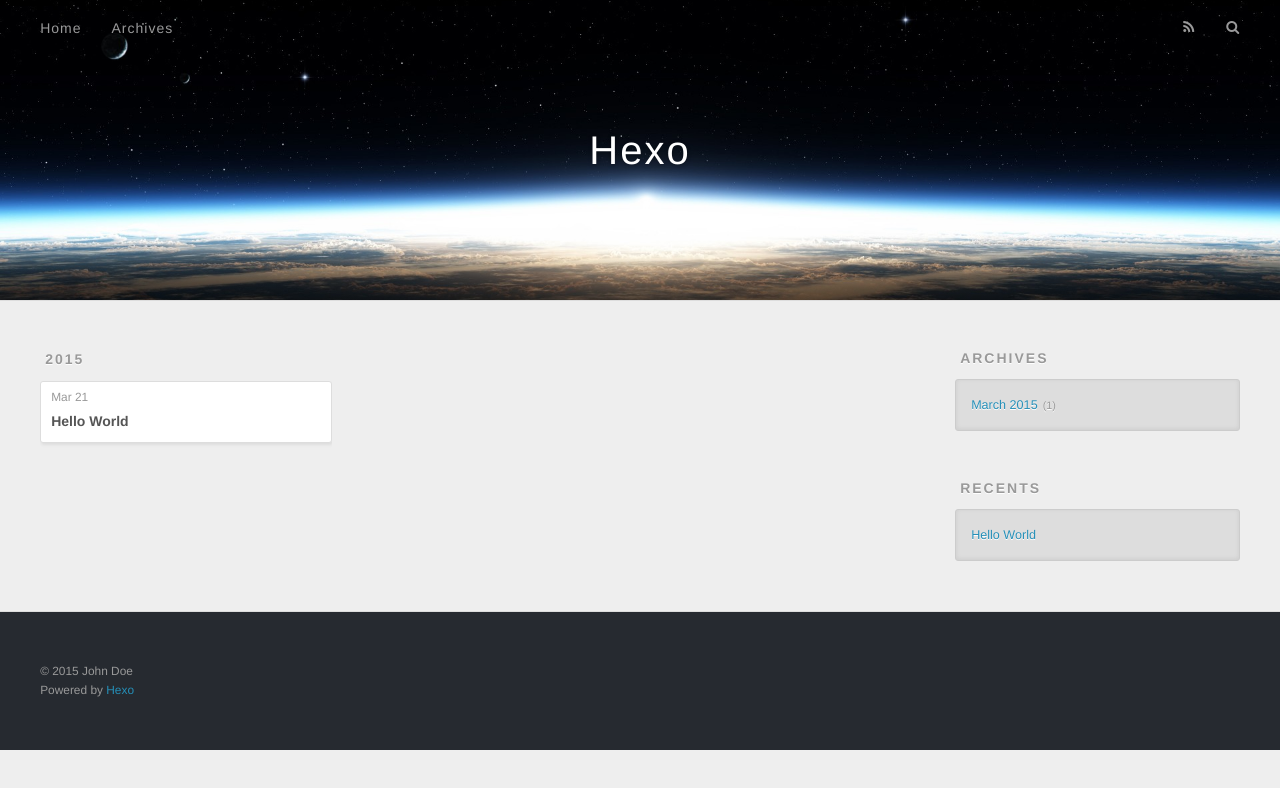
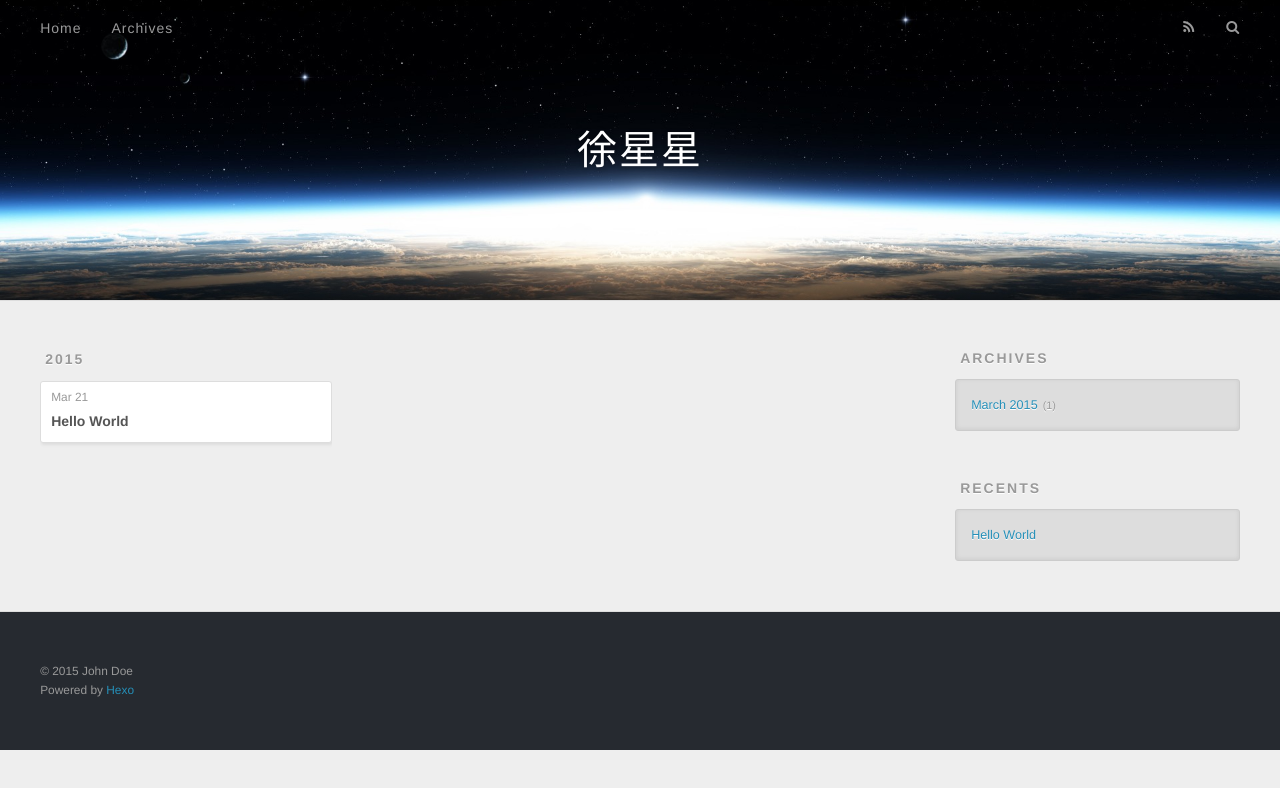
Before and after one commit to xingyuxu/xingyuxu.github.io, a plain HTML site: page archives/2015/03/index.html in a window 1280 px wide. Drawn offline with nearby package versions, Linux system fonts and the light colour scheme.

Commit message:
Site updated: 2015-03-21 14:08:33

```diff
--- a/archives/2015/03/index.html
+++ b/archives/2015/03/index.html
@@ -3,19 +3,19 @@
 <head>
   <meta charset="utf-8">
 
-  <title>Hexo</title>
+  <title>徐星星</title>
   <meta name="viewport" content="width=device-width, initial-scale=1, maximum-scale=1">
   <meta name="description">
 <meta property="og:type" content="website">
-<meta property="og:title" content="Hexo">
+<meta property="og:title" content="徐星星">
 <meta property="og:url" content="http://yoursite.com/archives/2015/03/index.html">
-<meta property="og:site_name" content="Hexo">
+<meta property="og:site_name" content="徐星星">
 <meta property="og:description">
 <meta name="twitter:card" content="summary">
-<meta name="twitter:title" content="Hexo">
+<meta name="twitter:title" content="徐星星">
 <meta name="twitter:description">
 
-    <link rel="alternative" href="/atom.xml" title="Hexo" type="application/atom+xml">
+    <link rel="alternative" href="/atom.xml" title="徐星星" type="application/atom+xml">
 
 
     <link rel="icon" href="/favicon.png">
@@ -33,7 +33,7 @@
   <div id="header-outer" class="outer">
     <div id="header-title" class="inner">
       <h1 id="logo-wrap">
-        <a href="/" id="logo">Hexo</a>
+        <a href="/" id="logo">徐星星</a>
       </h1>
 
     </div>
```
Also changed, not shown: 2015/03/21/hello-world/index.html (+5 -5 lines), archives/2015/index.html (+6 -6 lines), archives/index.html (+6 -6 lines), index.html (+7 -7 lines).
